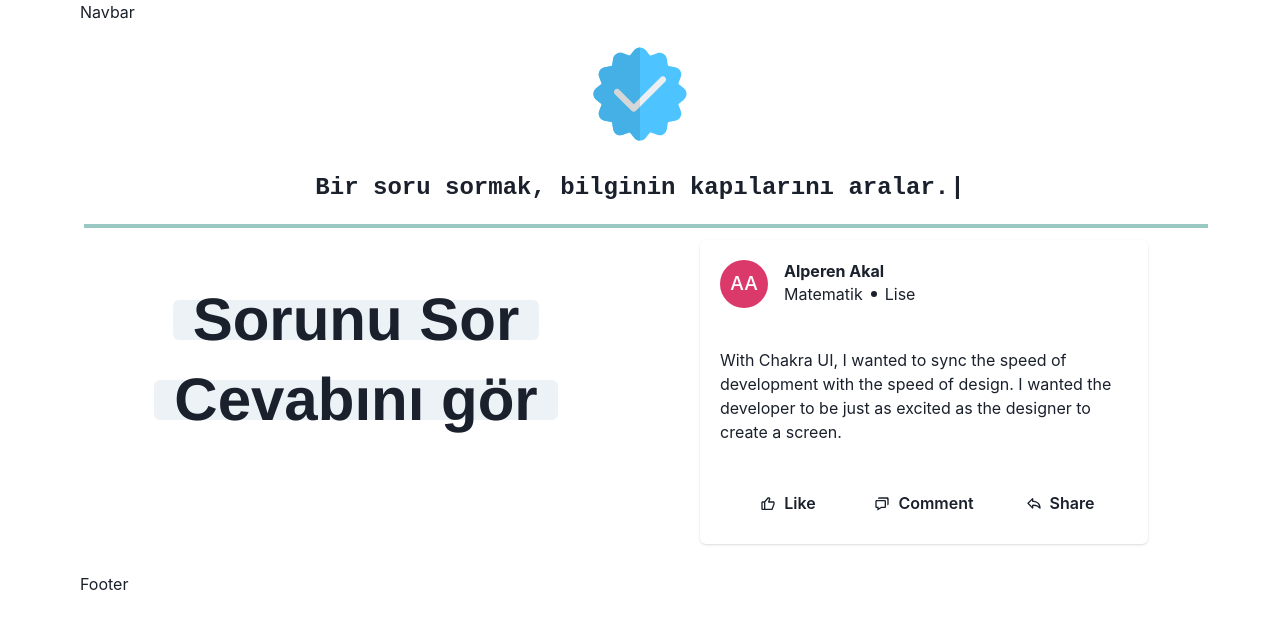
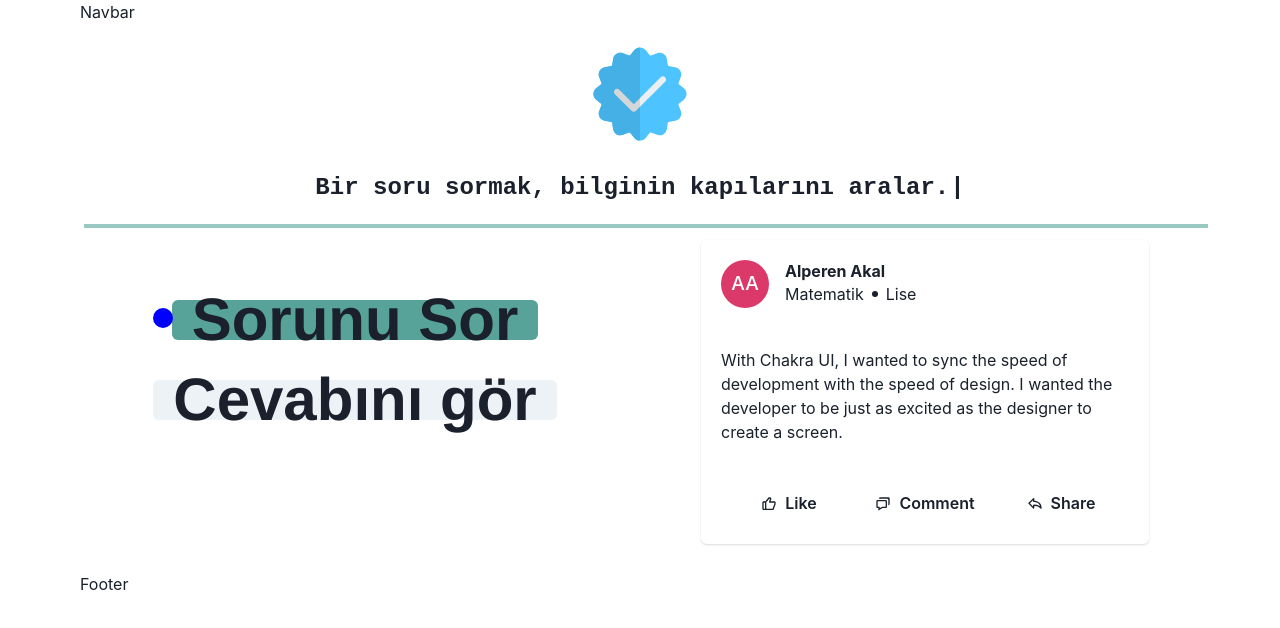
Before and after one commit to emineaaaa/BanaSor-demo, a React (Vite) app: page /alperen in a window 1280 px wide. Shown: the top 628 px of the page. Built offline with nearby package versions, Linux system fonts and the light colour scheme.

Commit message:
Alperen-Main-Commit

```diff
--- a/src/components/Alperen.jsx
+++ b/src/components/Alperen.jsx
@@ -13,6 +13,7 @@ import { useSpring, animated } from 'react-spring';
 
 
 const Alperen = () => {
+
     const [isFlipped, setIsFlipped] = useState(true);
     const [liked, setLiked] = useState(false);
     const [share, setShare] = useState(false)
@@ -20,6 +21,22 @@ const Alperen = () => {
         opacity: isFlipped ? 1 : 0,
         transform: `perspective(600px) rotateY(${isFlipped ? 180 : 0}deg)`,
         config: { mass: 5, tension: 500, friction: 80 },
+    });
+    const shareInfo = () => {
+        setShare(!share)
+        navigator.share({
+            url: window.location.href
+        })
+    }
+    useEffect(() => {
+        AOS.init();
+    }, []);
+
+
+    // Topun animasyonunu tanımla
+    const { x } = useSpring({
+        x: isFlipped ? 0 : 80, // Örnek olarak, her buton arası 100px mesafe varsayıyoruz
+        config: { tension: 200, friction: 20 },
     });
     const BackSide = () => (
         <Flex flex={1}>
@@ -61,13 +78,13 @@ const Alperen = () => {
                         },
                     }}
                 >
-                    <Button flex='1' variant='ghost' leftIcon={liked ? <BiSolidLike /> : <BiLike />} onClick={() => setLiked(!liked)}>
+                    <Button flex='1' variant='ghost' leftIcon={share ? <BiSolidLike /> : <BiLike />} onClick={() => setLiked(!liked)}>
                         Like
                     </Button>
                     <Button flex='1' variant='ghost' leftIcon={<BiChat />}>
                         Comment
                     </Button>
-                    <Button onClick={shareInfo} flex='1' variant='ghost' leftIcon={share ? <BiSolidShare /> : <BiShare />}>
+                    <Button onClick={shareInfo} flex='1' variant='ghost' leftIcon={liked ? <BiSolidShare /> : <BiShare />} >
                         Share
                     </Button>
                 </CardFooter>
@@ -125,7 +142,7 @@ const Alperen = () => {
                     <Button flex='1' variant='ghost' leftIcon={<BiChat />}>
                         Comment
                     </Button>
-                    <Button onClick={shareInfo} flex='1' variant='ghost' leftIcon={share ? <BiSolidShare /> : <BiShare />}>
+                    <Button onClick={shareInfo} flex='1' variant='ghost' leftIcon={share ? <BiSolidShare /> : <BiShare /> }>
                         Share
                     </Button>
                 </CardFooter>
@@ -138,15 +155,7 @@ const Alperen = () => {
         </Flex>
 
     );
-    const shareInfo = () => {
-        setShare(!share)
-        navigator.share({
-            url: window.location.href
-        })
-    }
-    useEffect(() => {
-        AOS.init();
-    }, []);
+
     const alperen = "alperen"
     return (
         <Flex flexDirection="column" gap={2} mb={2} py={5}>
@@ -188,10 +197,36 @@ const Alperen = () => {
 
             </Flex>
             <Divider m={1} borderColor={"#58A399"} borderWidth={"2px"} />
-            <Flex flexDir={"row"} w={"100%"} gap={4}>
+            <Flex flexDir={"row"} w={"100%"} gap={5}>
 
                 <Box flex={1} >
+                <Flex flexDirection="column" alignItems="center" gap="4">
                     <Flex m={5} p={5} direction={"column"} gap={5}>
+                        <Flex
+                            justifyContent="center" // Yatayda ortala
+
+                        >
+                            <Button
+                                whiteSpace="pre-line"
+                                fontFamily="ProximaNova, Helvetica, Arial, sans-serif;" // Projenize uygun bir font ile değiştirebilirsiniz.
+                                fontSize="60px" // Responsive font boyutu ayarı
+                                textAlign="center"
+                                lineHeight="taller"
+                                mt={5} // Üstten boşluk ekleyerek metni daha rahat okunabilir yapar
+                                fontWeight="bold"
+                                height={30}
+                                size='md'
+                                color="#00000"
+                                backgroundColor={isFlipped ? "#58A399" : "#00000"}
+
+                                p={5}
+
+                                onClick={() => { setIsFlipped(true); setSelectedButton(0); }}
+                            >
+                                Sorunu Sor
+                            </Button>
+                        </Flex>
+
                         <Flex
                             justifyContent="center" // Yatayda ortala
 
@@ -206,32 +241,33 @@ const Alperen = () => {
                                 fontWeight="bold"
                                 color="#00000"
                                 p={5}
-                                onClick={() => setIsFlipped(true)}
-                            >
-                                Sorunu Sor
-                            </Button>
-                        </Flex>
-                        <Flex
-                            justifyContent="center" // Yatayda ortala
+                                backgroundColor={isFlipped ? "#00000" : "#58A399"}
 
-                        >
-                            <Button
-                                whiteSpace="pre-line"
-                                fontFamily="ProximaNova, Helvetica, Arial, sans-serif;" // Projenize uygun bir font ile değiştirebilirsiniz.
-                                fontSize="60px" // Responsive font boyutu ayarı
-                                textAlign="center"
-                                lineHeight="taller"
-                                mt={5} // Üstten boşluk ekleyerek metni daha rahat okunabilir yapar
-                                fontWeight="bold"
-                                color="#00000"
-                                p={5}
-                                onClick={() => setIsFlipped(false)}
+                                onClick={() => { setIsFlipped(false); setSelectedButton(1) }}
                             >
                                 Cevabını gör
                             </Button>
-                        </Flex>
+
                         </Flex>
 
+                    <Box flex={1} position="absolute"  height="10px">
+                    <animated.div
+                        style={{
+                            position: 'absolute',
+                            width: '20px',
+                            height: '20px',
+                            borderRadius: '10px',
+                            backgroundColor: 'blue',
+                            top: '28px',
+                            transform: x.interpolate(x => `translateY(${x}px)`),
+                        }}
+                    />
+                    </Box>
+
+
+                    </Flex>
+
+                        </Flex>
 
                 </Box>
 
```
Lines whose indentation alone changed are shown as unchanged.
